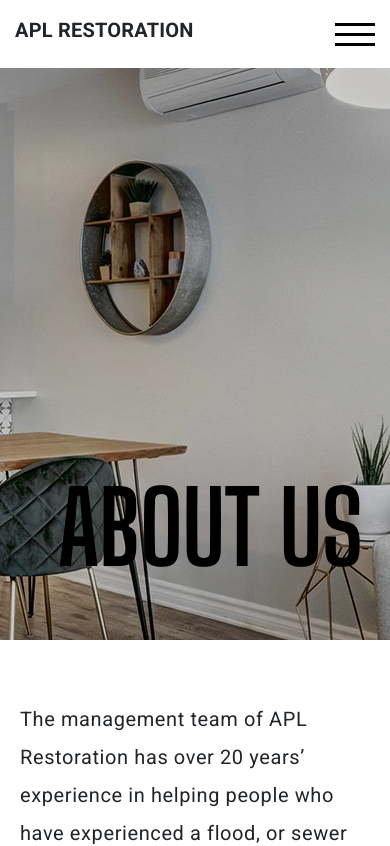
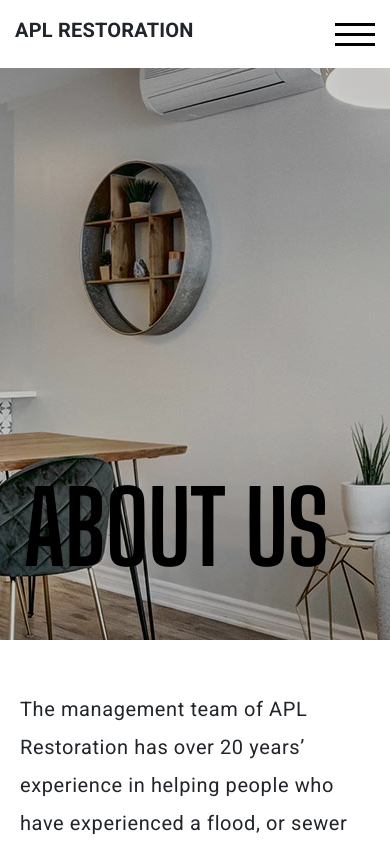
Before and after one commit to aplrestoration/apl-react, a React (Create React App) app: page /about in a window 390 px wide. Shown: the top 846 px of the page. Built offline with nearby package versions, Linux system fonts and the light colour scheme.

Commit message:
fix padding

```diff
--- a/src/index.css
+++ b/src/index.css
@@ -409,8 +409,8 @@ a.nav-link {
     padding: 0 20px;
   }
 
-  div.page-hero-mobile {
-    margin-bottom: 60px;
+  div.page-hero {
+    margin-bottom: 50px;
   }
 
   p {
@@ -420,7 +420,7 @@ a.nav-link {
   }
 }
 
-/* Mobile Style enE */
+/* Mobile Style end */
 
 div.card {
   border: none;
@@ -621,10 +621,12 @@ div.card {
   line-height: 120px;
   text-transform: uppercase;
   padding-top: 400px;
-  padding-left: 10%;
   color: black;
 }
 
+.page-hero {
+  padding: 0 15%;
+}
 .page-text-container {
   padding: 0 15%;
 }
--- a/src/pages/About.js
+++ b/src/pages/About.js
@@ -3,10 +3,10 @@ import React from "react";
 const About = () => {
   return (
     <div className="page-container">
-      <div className="container-fluid hero-container page-hero-mobile position-relative">
-          <div className="container-fluid">
+      <div className="container-fluid hero-container page-hero">
+        <div className="container">
           <h1 className="page-title">About Us</h1>
-          </div>
+        </div>
       </div>
 
       <div className="page-text-container">
@@ -24,9 +24,10 @@ const About = () => {
           technology to address water problems. We also work with an extensive
           team of plumbers, drain professionals, flood technicians, and other
           important types of skilled tradesmen.
-        </p><br/>
+        </p>
+        <br />
         <h1>24 Hour Emergency Service:</h1>
-        <ul className='page-li'>
+        <ul className="page-li">
           <li>Free on-site inspection to help determine coverage</li>
           <li>Exceptional customer service</li>
           <li>Complete property restoration-Free estimates</li>
```
